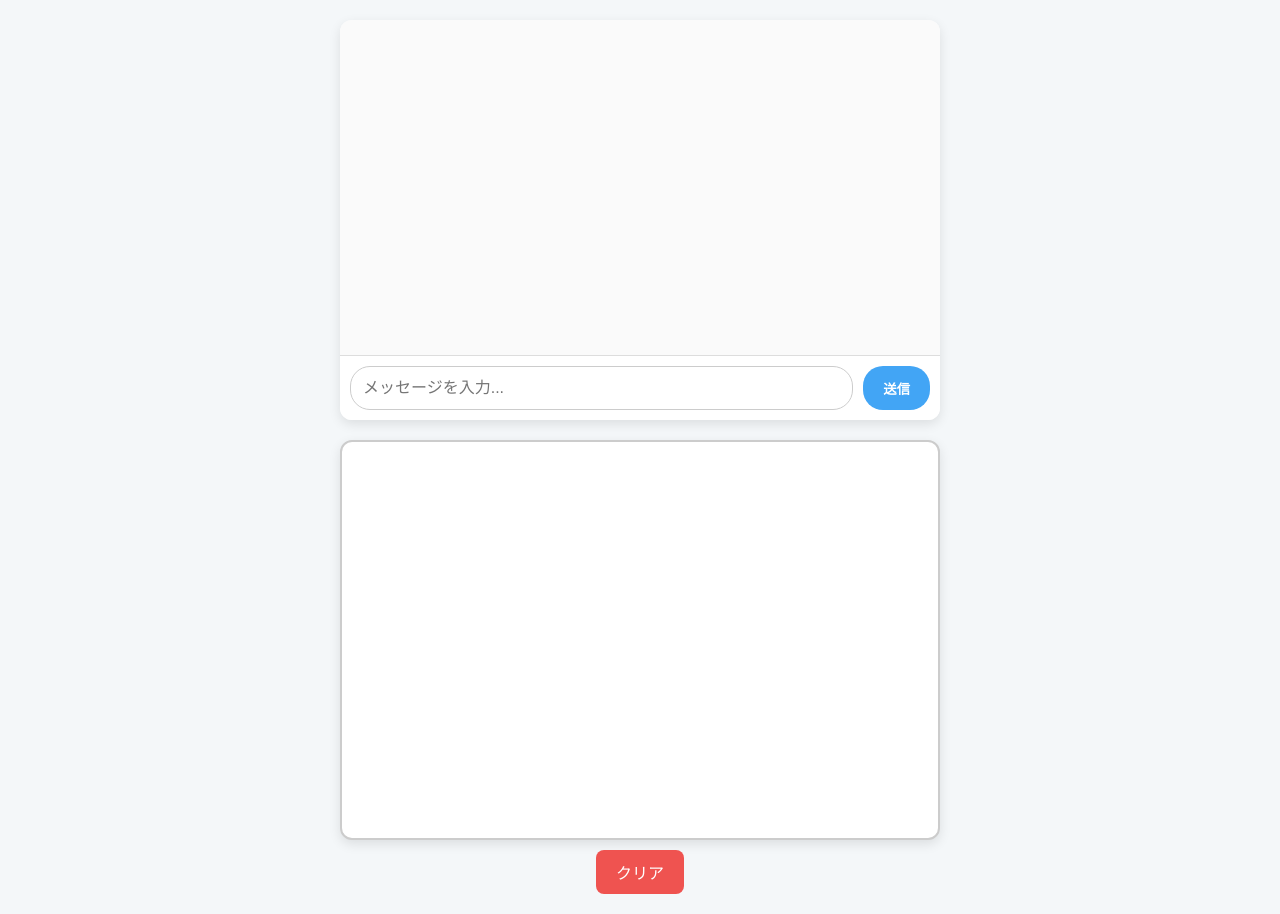
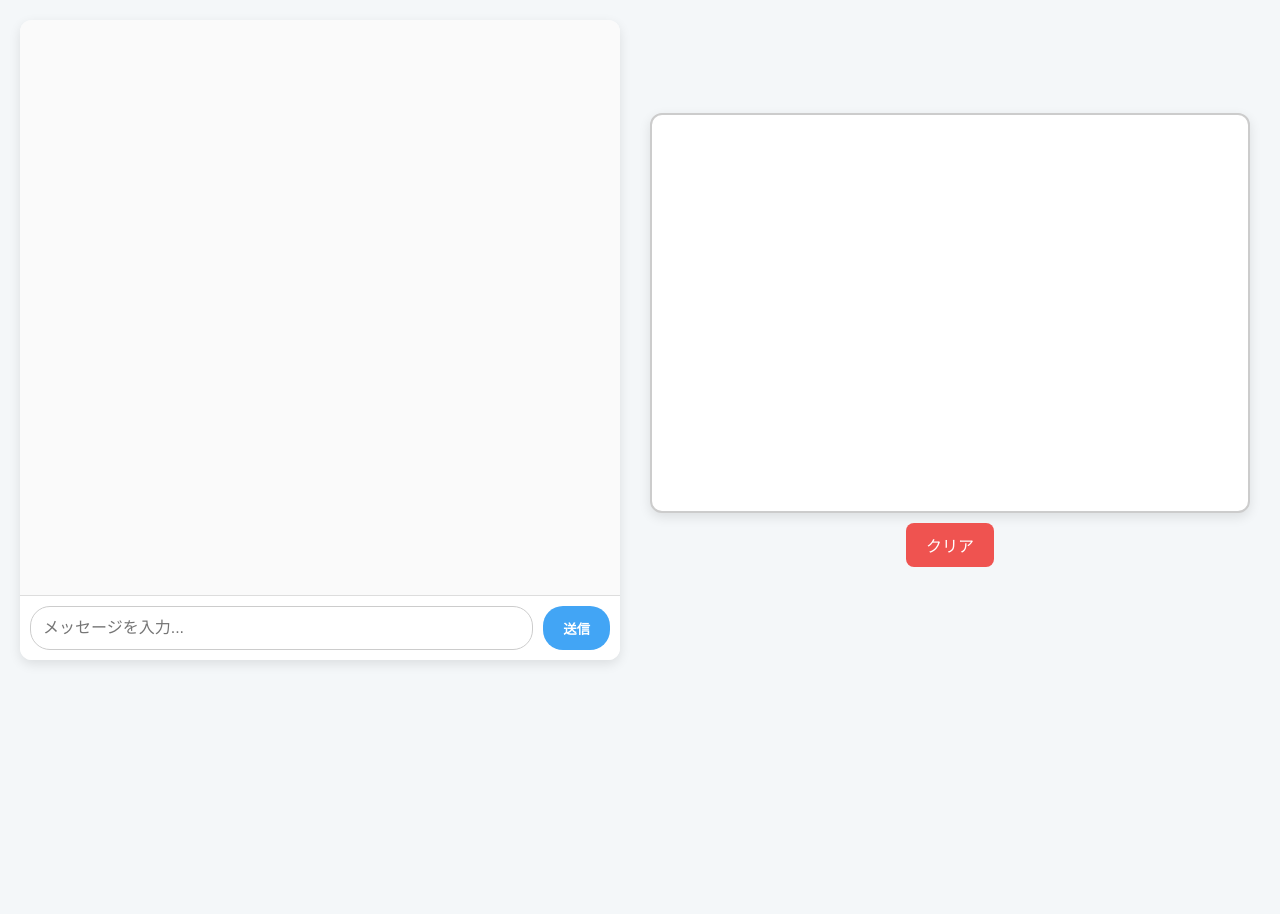
Before and after one commit to renren-student/chatapp, a plain HTML site: page public/index.html in a window 1280 px wide. After the commit the page ends 800 px from the top, so only its background shows below. Drawn offline with Linux system fonts and the light colour scheme.

Commit message:
横並びに

```diff
--- a/public/index.html
+++ b/public/index.html
@@ -14,22 +14,22 @@
       font-family: 'Segoe UI', sans-serif;
       background-color: #f4f7f9;
       display: flex;
-      flex-direction: column;
+      flex-direction: row;
       align-items: center;
       padding: 20px;
+      gap: 20px;
     }
 
     .chat {
       display: flex;
       flex-direction: column;
-      width: 100%;
+      flex: 1;
       max-width: 600px;
-      height: 50vh;
+      height: 80vh;
       background-color: #fff;
       border-radius: 12px;
       box-shadow: 0 4px 12px rgba(0, 0, 0, 0.1);
       overflow: hidden;
-      margin-bottom: 20px;
     }
 
     .messages {
@@ -94,6 +94,7 @@
     .canvas-container {
       display: flex;
       flex-direction: column;
+      flex: 1;
       align-items: center;
       gap: 10px;
     }
```
